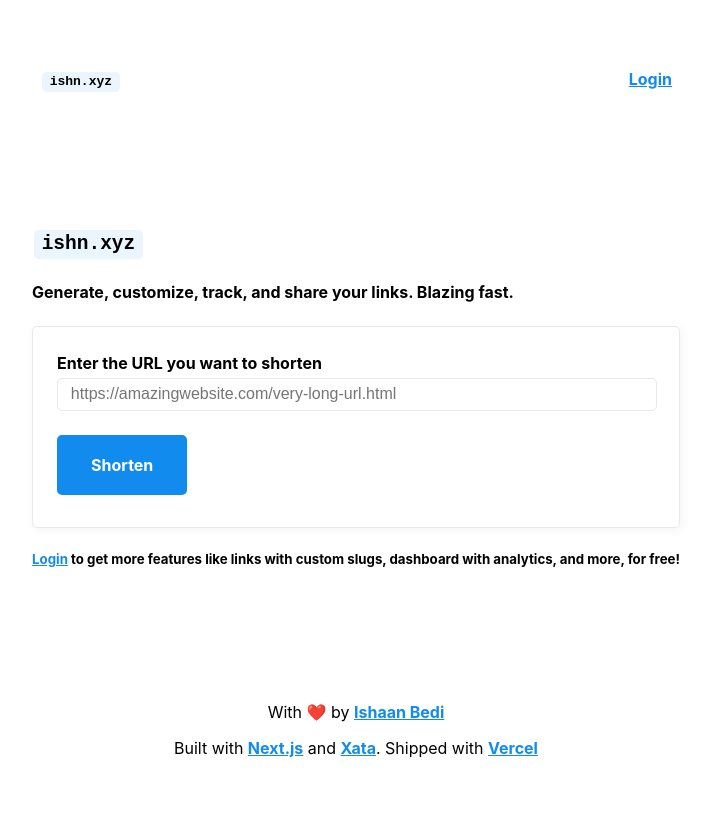
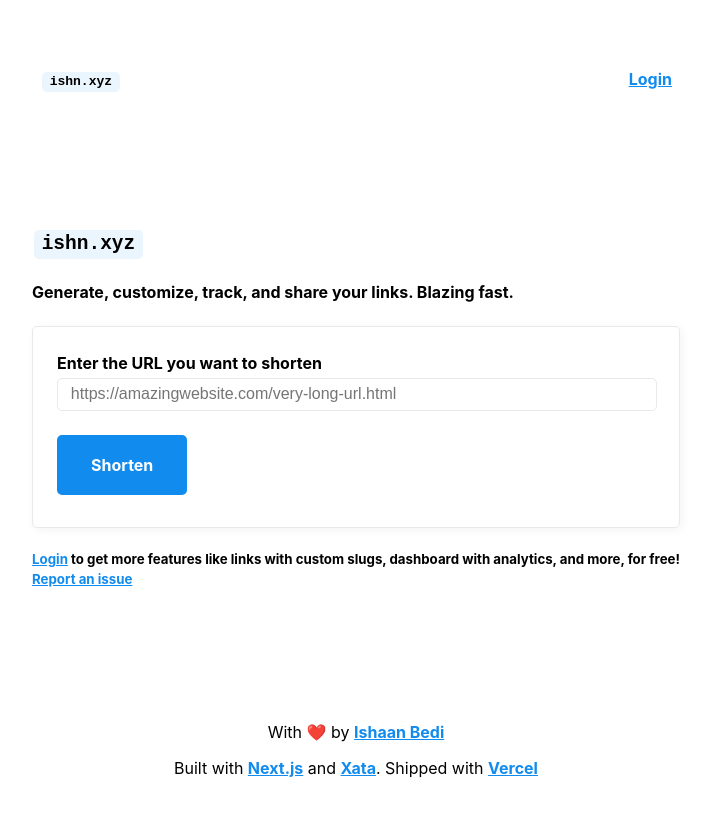
Before and after one commit to ishaanbedi/ishn.xyz, a Next.js app: page / in a window 1280 px wide. Shown: the top 816 px of the page, without its empty margins (284-995 px from the left). Built offline with nearby package versions, Linux system fonts and the light colour scheme; no server answers.

Commit message:
Add Report Button

```diff
--- a/components/NotLoggedIn.js
+++ b/components/NotLoggedIn.js
@@ -128,6 +128,8 @@ const NotLoggedIn = () => {
             </a>{" "}
             to get more features like links with custom slugs, dashboard with
             analytics, and more, for free!
+            <br/>
+            <Link href="/dashboard/report">Report an issue</Link>
           </h5>
         </main>
       </section>
```
